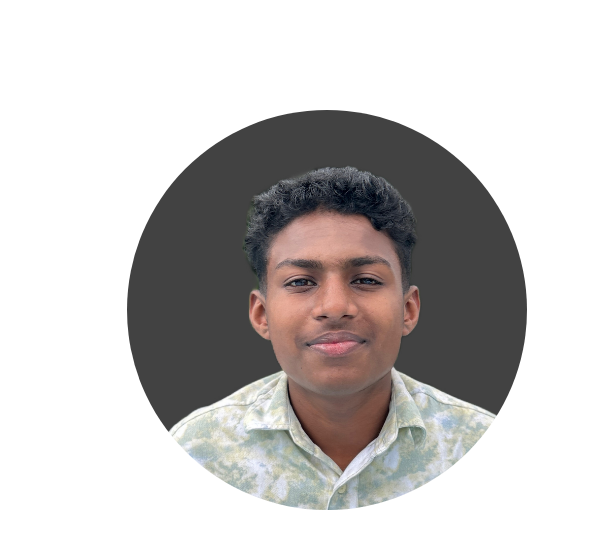
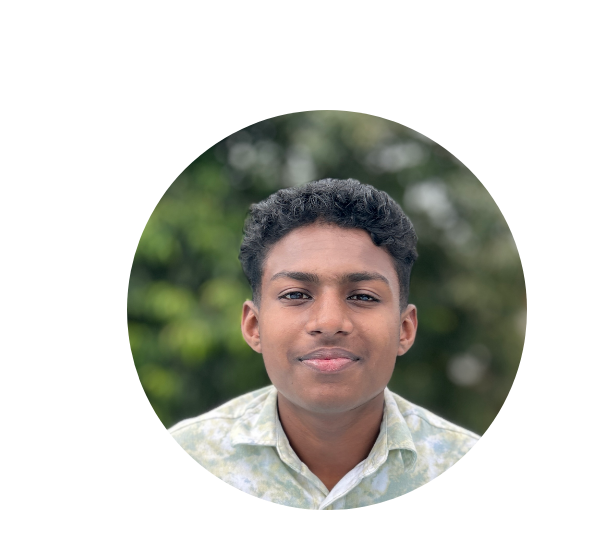
Before and after one commit to joyal35/JoyalJomonDeveloper, a plain HTML site: page index.html in a window 1280 px wide. Shown: the part 174-734 px from the top of the page, 116-720 px from the left. Drawn offline with nearby package versions, Linux system fonts and the light colour scheme.

Commit message:
image changed

```diff
--- a/index.html
+++ b/index.html
@@ -46,7 +46,7 @@
       <div class="section-pic-container">
         <img
           class="pic-size"
-          src="./assets/images/IMG_3203.JPEG"
+          src="./assets/images/IMG_2935.JPG"
           alt="My picture"
         />
       </div>
```
Also changed, not shown: assets/images/IMG_2935.JPG (added).
